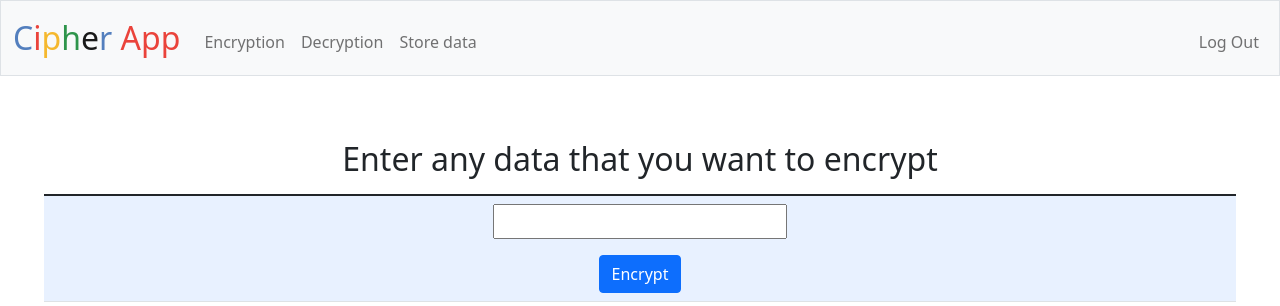
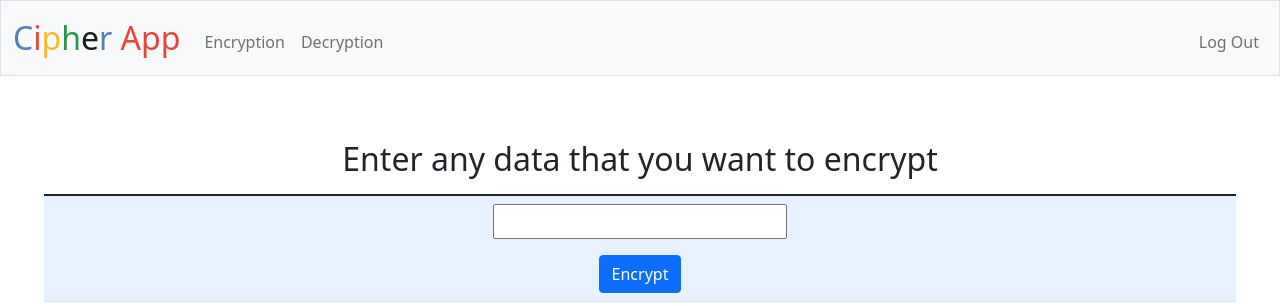
Before and after one commit to grand-rick/CS50-final-project, a Flask app: page /encrypt in a window 1280 px wide. Shown: the top 306 px of the page. Run offline with Flask 2, Linux system fonts and the light colour scheme; a user stored in the database is signed in; some libraries are stand-ins or nearby versions.

Commit message:
Finished the project, final touches remaining

```diff
--- a/app.py
+++ b/app.py
@@ -76,13 +76,6 @@ def decrypt():
     else:
         return render_template("decipher.html")
 
-# STORE DATA
-
-
-@app.route("/store", methods=["GET", "POST"])
-@login_required
-def store():
-    return render_template("store.html")
 # LOGIN
 
 
--- a/templates/decipher.html
+++ b/templates/decipher.html
@@ -26,7 +26,7 @@
         {% if not txt %}
         {% else %}
         <div class="decryptedData">
-            <span id="d_Data">Decrypted Data</span>: <input type="text" id="decryptedData" value={{txt}}>
+            <span id="d_Data">Decrypted Data</span>: <input type="text" id="decryptedData" value="{{txt}}">
             <button class="btn btn-primary" onclick="copyDecryptedData()">Copy Text</button>
         </div>
         {% endif %}
--- a/templates/encipher.html
+++ b/templates/encipher.html
@@ -29,13 +29,13 @@
                 {% if not txt %}
                 {% else %}
                 <tr>
-                    <td>Encrypted Data: <input type="text" id="encData" value={{txt[0]}}></td>
+                    <td>Encrypted Data: <input type="text" id="encData" value="{{txt[0]}}"></td>
                     <td>
                         <button class="btn btn-primary" onclick="copyEncryptedData()">Copy Text</button>
                     </td>
                 </tr>
                 <tr>
-                    <td>Decryption key: <input type="text" id="d_key" value={{txt[1]}}></td>
+                    <td>Decryption key: <input type="text" id="d_key" value="{{txt[1]}}""></td>
                     <td>
                         <button class="btn btn-primary" onclick="copyDecryptionKey()">Copy Text</button>
                     </td>
--- a/templates/layout.html
+++ b/templates/layout.html
@@ -33,7 +33,6 @@
                         <ul class="navbar-nav me-auto mt-2">
                             <li class="nav-item"><a class="nav-link" href="/encrypt">Encryption</a></li>
                             <li class="nav-item"><a class="nav-link" href="/decrypt">Decryption</a></li>
-                            <li class="nav-item"><a class="nav-link" href="/store">Store data</a></li>
                         </ul>
                         <ul class="navbar-nav ms-auto mt-2">
                             <li class="nav-item"><a class="nav-link" href="/logout">Log Out</a></li>
```
Also changed, not shown: 1 other file.
